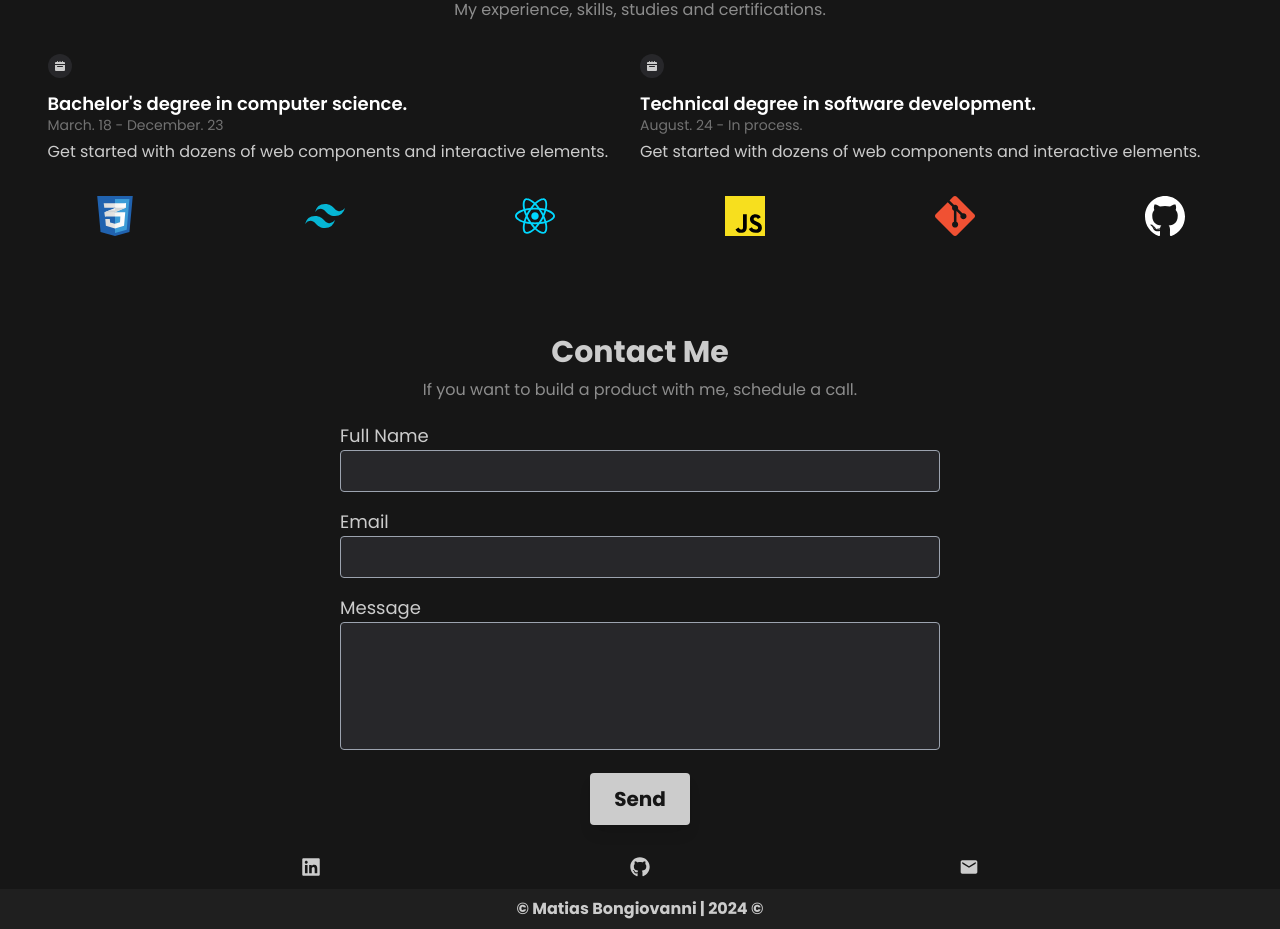
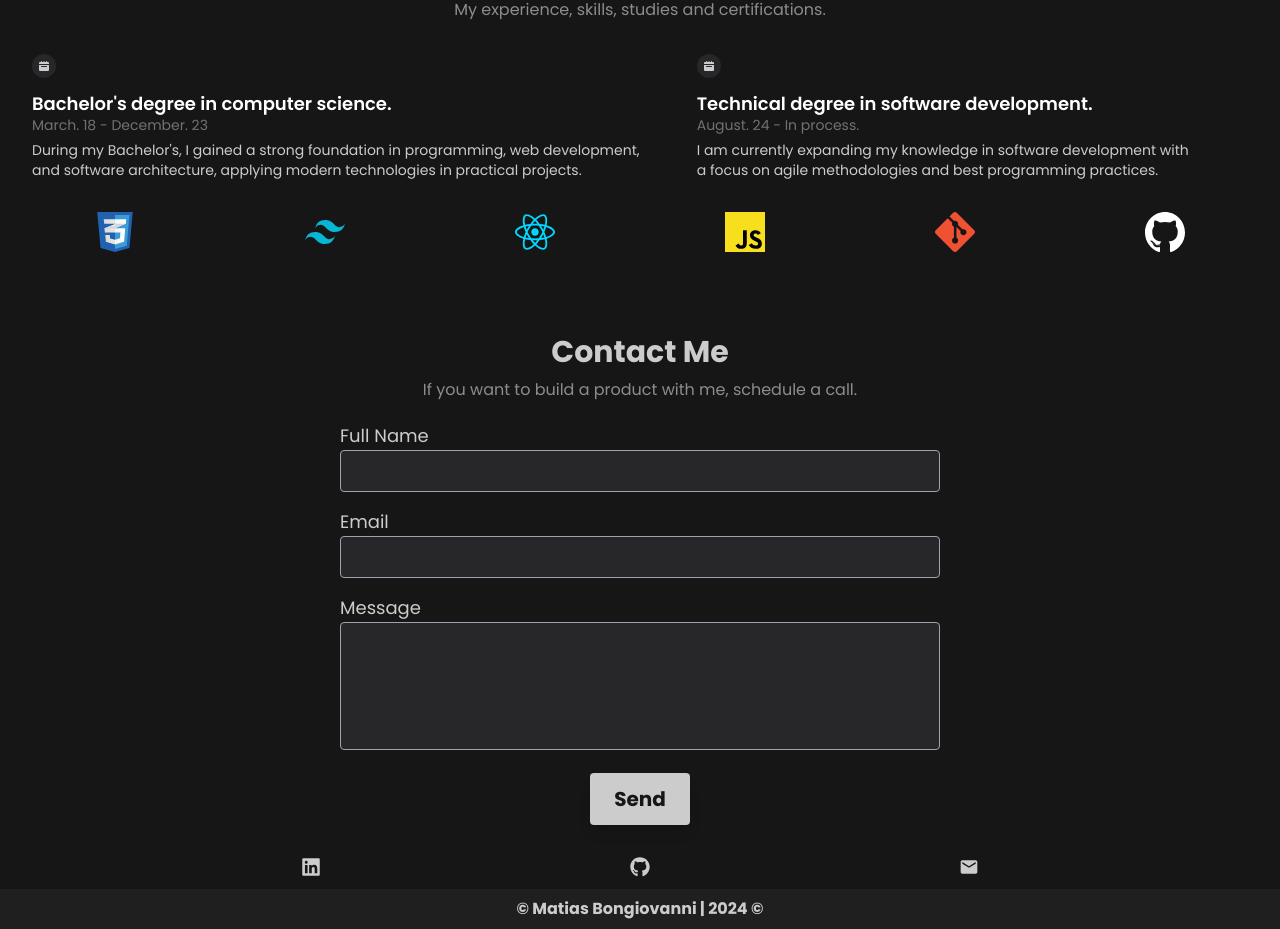
Before and after one commit to matiasbongiovanni/Portfolio, a React (Vite) app: page / in a window 1280 px wide. Shown: the part 934-1863 px from the top of the page. Built offline with nearby package versions, Linux system fonts and the light colour scheme; no server answers.

Commit message:
Add experience in studies.

```diff
--- a/src/components/Experience.jsx
+++ b/src/components/Experience.jsx
@@ -15,7 +15,7 @@ const Experience = () => {
         <div className="mt-3 sm:pe-8">
             <h4 className="text-lg font-semibold text-white">Bachelor's degree in computer science.</h4>
             <time className="block mb-2 text-sm font-normal leading-none text-[#ccc] opacity-50">March. 18 - December. 23</time>
-            <p className="text-base font-normal text-[#ccc]">Get started with dozens of web components and interactive elements.</p>
+            <p className="text-sm text-balance font-normal text-[#ccc]">During my Bachelor's, I gained a strong foundation in programming, web development, and software architecture, applying modern technologies in practical projects.</p>
         </div>
     </li>
     <li className="relative mb-6 sm:mb-0">
@@ -29,7 +29,7 @@ const Experience = () => {
         <div className="mt-3 sm:pe-8">
             <h4 className="text-lg font-semibold text-white">Technical degree in software development.</h4>
             <time className="block mb-2 text-sm font-normal leading-none text-[#ccc] opacity-50">August. 24 - In process.</time>
-            <p className="text-base font-normal text-[#ccc]">Get started with dozens of web components and interactive elements.</p>
+            <p className="text-sm text-balance font-normal text-[#ccc]">I am currently expanding my knowledge in software development with a focus on agile methodologies and best programming practices.</p>
         </div>
     </li>
     <hr className='opacity-50'/>
```
